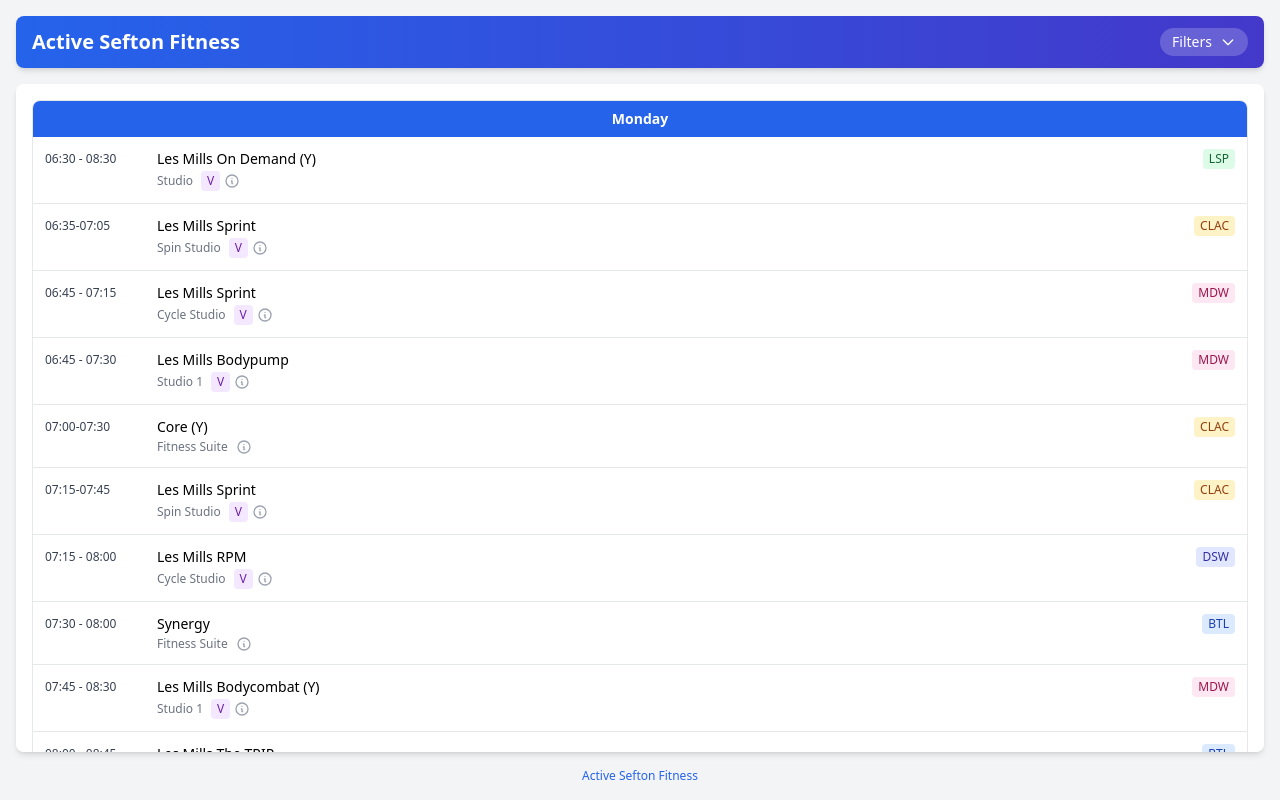
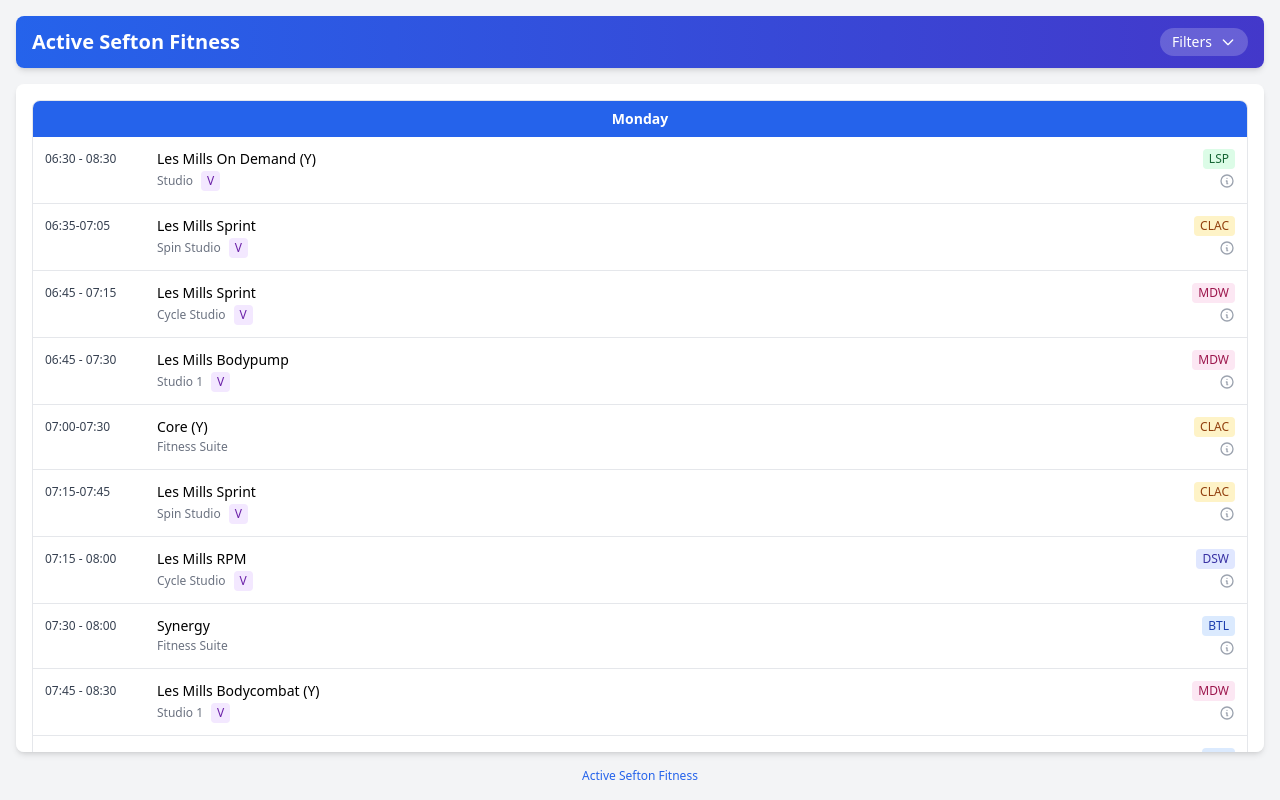
Before and after one commit to johnnyhawk02/fitness-timetable-app, a React (Create React App) app: page / in a window 1280 px wide. Built offline with nearby package versions, Linux system fonts and the light colour scheme.

Commit message:
Adjust class details layout with refined info icon and center label positioning

```diff
--- a/src/components/FitnessTimetable.jsx
+++ b/src/components/FitnessTimetable.jsx
@@ -966,25 +966,14 @@ const FitnessTimetable = () => {
                           </div>
                           <div className="flex items-center text-xs text-gray-500 mt-0.5">
                             <span>{cls.location}</span>
-                            <div className="flex items-center ml-2">
-                              {cls.virtual && (
-                                <span className="mr-1 px-1.5 py-0.5 text-xs font-medium rounded bg-purple-100 text-purple-800">
-                                  V
-                                </span>
-                              )}
-                              <button
-                                onClick={() => handleShowDescription(cls)}
-                                className="text-gray-400 hover:text-blue-500 focus:outline-none"
-                                aria-label={`Show information about ${cls.activity}`}
-                              >
-                                <svg className="w-4 h-4" fill="none" stroke="currentColor" viewBox="0 0 24 24" xmlns="http://www.w3.org/2000/svg">
-                                  <path strokeLinecap="round" strokeLinejoin="round" strokeWidth="2" d="M13 16h-1v-4h-1m1-4h.01M21 12a9 9 0 11-18 0 9 9 0 0118 0z"></path>
-                                </svg>
-                              </button>
-                            </div>
+                            {cls.virtual && (
+                              <span className="ml-2 px-1.5 py-0.5 text-xs font-medium rounded bg-purple-100 text-purple-800">
+                                V
+                              </span>
+                            )}
                           </div>
                         </div>
-                        <div className="w-20 flex justify-end">
+                        <div className="w-20 flex flex-col items-end">
                           <span
                             className={`px-1.5 py-0.5 text-xs font-medium rounded ${
                               cls.center === 'Bootle'
@@ -1002,6 +991,15 @@ const FitnessTimetable = () => {
                           >
                             {CENTER_ABBREVIATIONS[cls.center] || cls.center}
                           </span>
+                          <button
+                            onClick={() => handleShowDescription(cls)}
+                            className="text-gray-400 hover:text-blue-500 focus:outline-none mt-1"
+                            aria-label={`Show information about ${cls.activity}`}
+                          >
+                            <svg className="w-4 h-4" fill="none" stroke="currentColor" viewBox="0 0 24 24" xmlns="http://www.w3.org/2000/svg">
+                              <path strokeLinecap="round" strokeLinejoin="round" strokeWidth="2" d="M13 16h-1v-4h-1m1-4h.01M21 12a9 9 0 11-18 0 9 9 0 0118 0z"></path>
+                            </svg>
+                          </button>
                         </div>
                       </div>
                     ))
```
